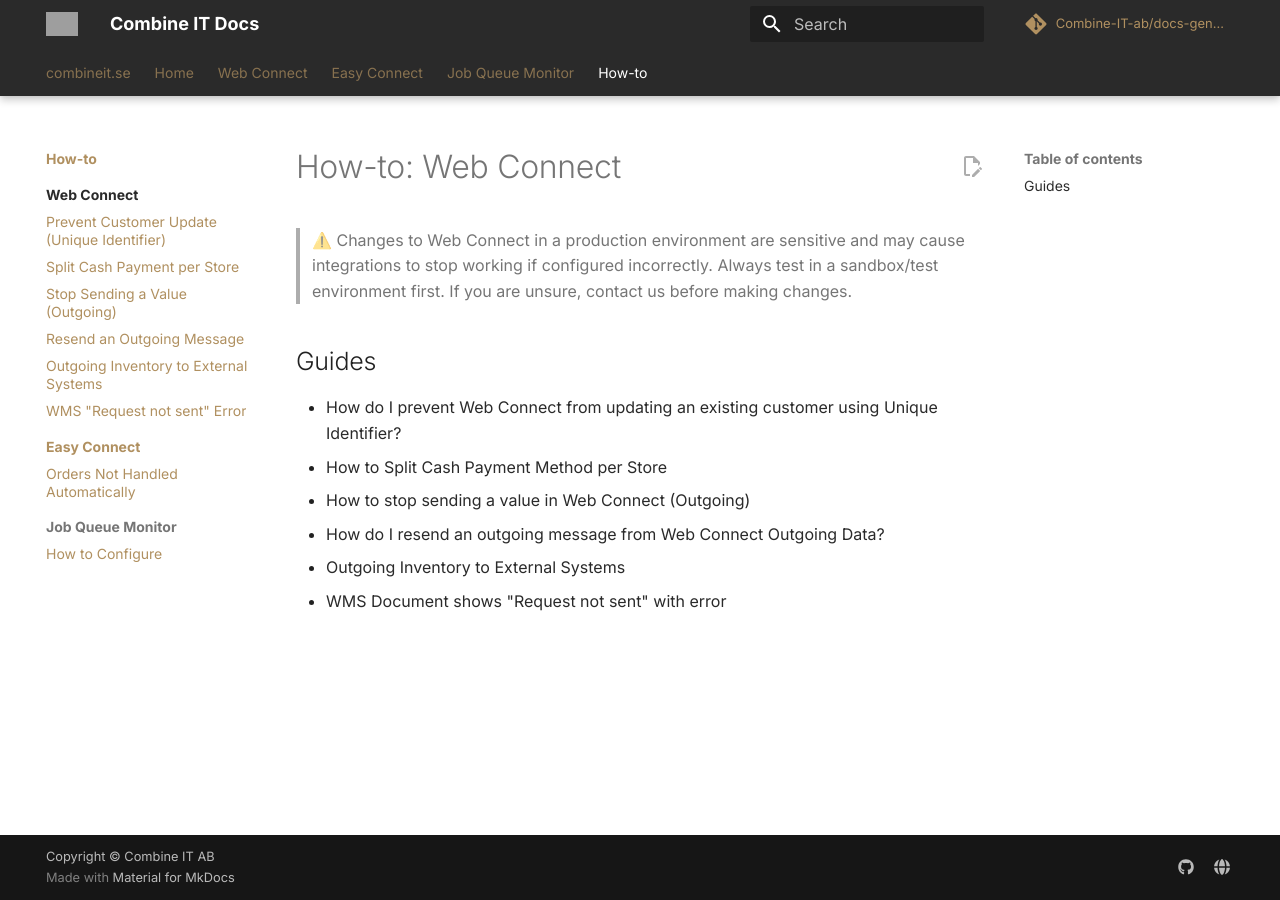
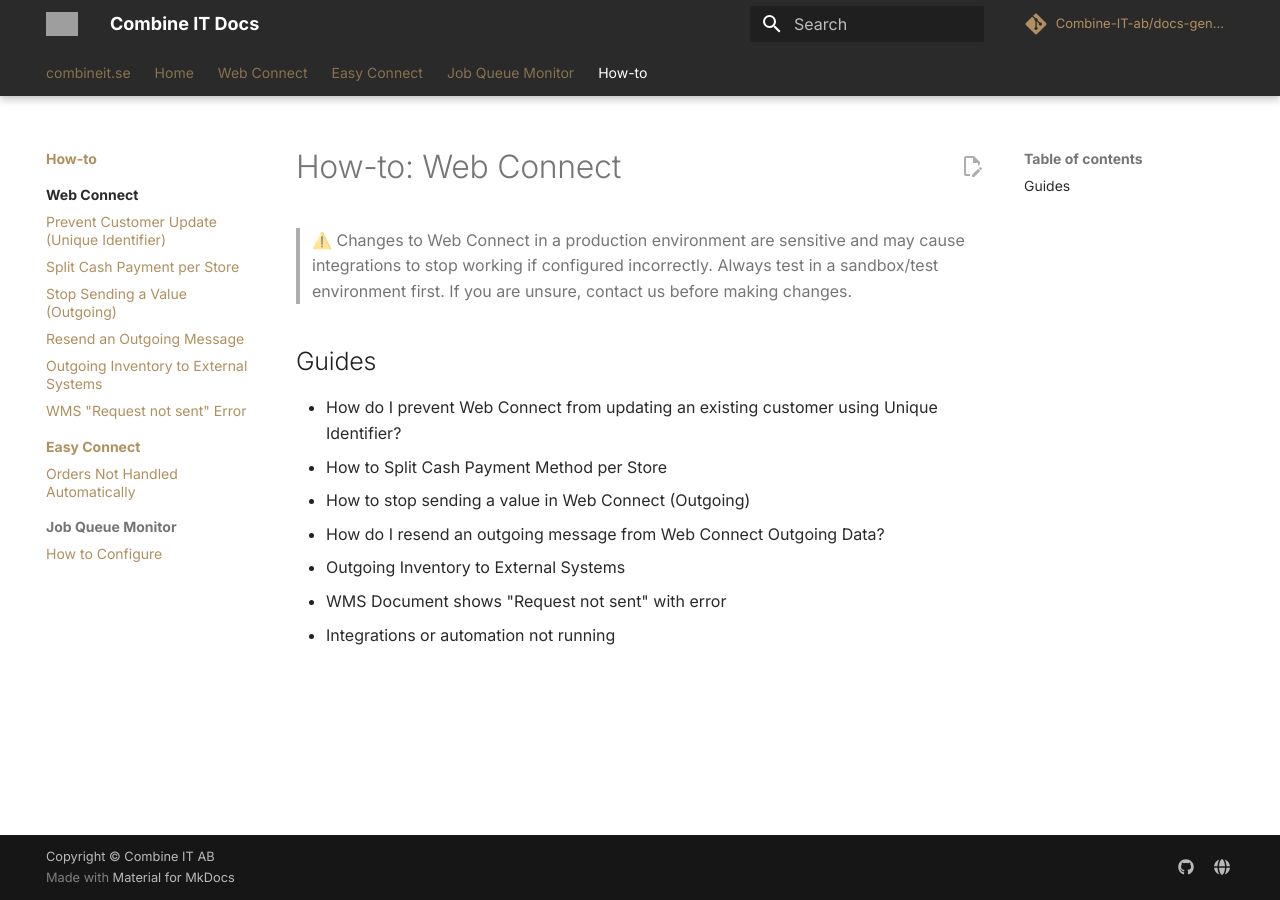
Before and after one commit to Combine-IT-ab/docs-general, an MkDocs documentation site: the page built from docs/how-to/web-connect/README.md, in a window 1280 px wide. Built offline with MkDocs 1.6.1 and Material for MkDocs 9.7.7, drawn with Linux system fonts in a browser that asks for light colours; comment, search, counter and statistics services are not loaded; grey boxes are pictures that could not be loaded.

Commit message:
docs: länka nya felsökningsguiden

```diff
--- a/docs/how-to/web-connect/README.md
+++ b/docs/how-to/web-connect/README.md
@@ -10,3 +10,4 @@
 - [How do I resend an outgoing message from Web Connect Outgoing Data?](resend-outgoing-message.md)
 - [Outgoing Inventory to External Systems](outgoing-inventory-to-external-systems.md)
 - [WMS Document shows "Request not sent" with error](wms-request-not-sent-error.md)
+- [Integrations or automation not running](integration-not-running.md)
```
